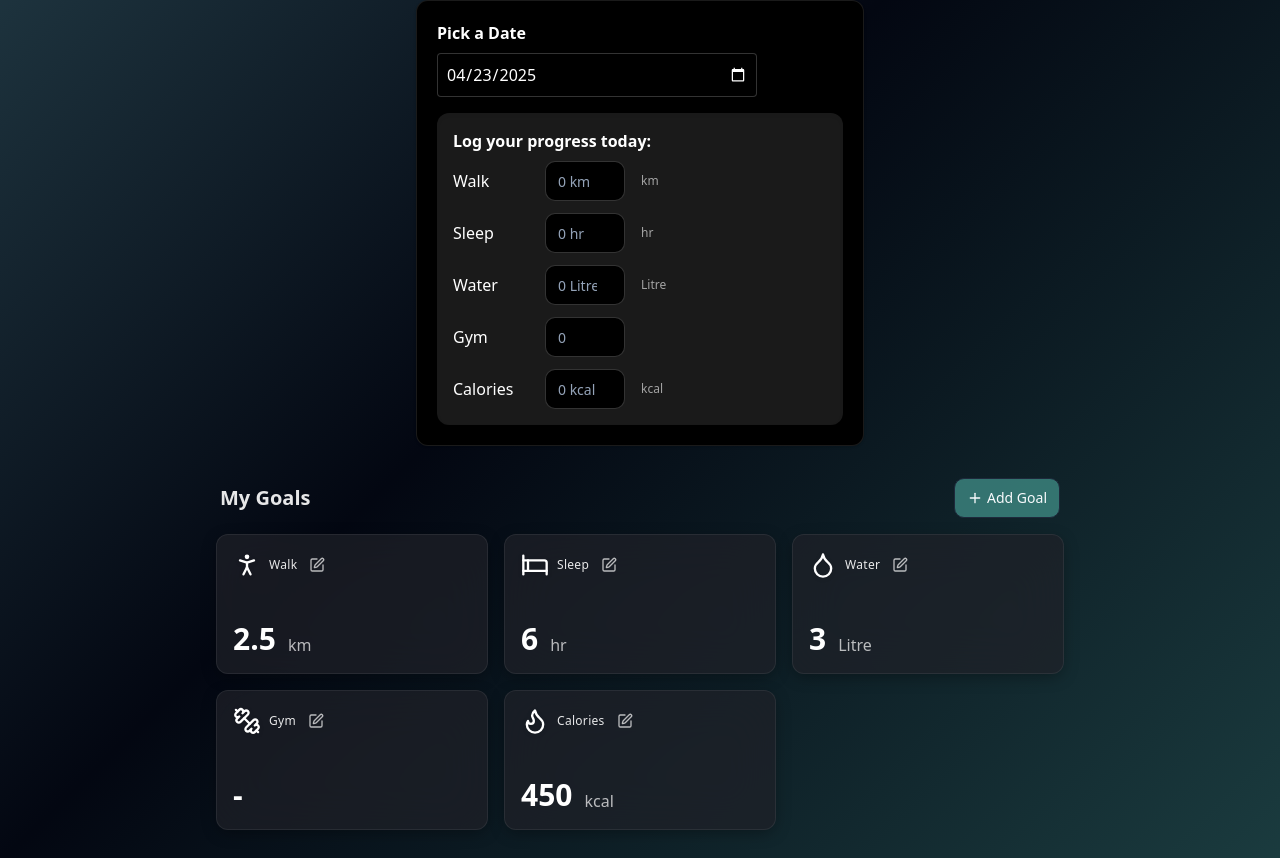
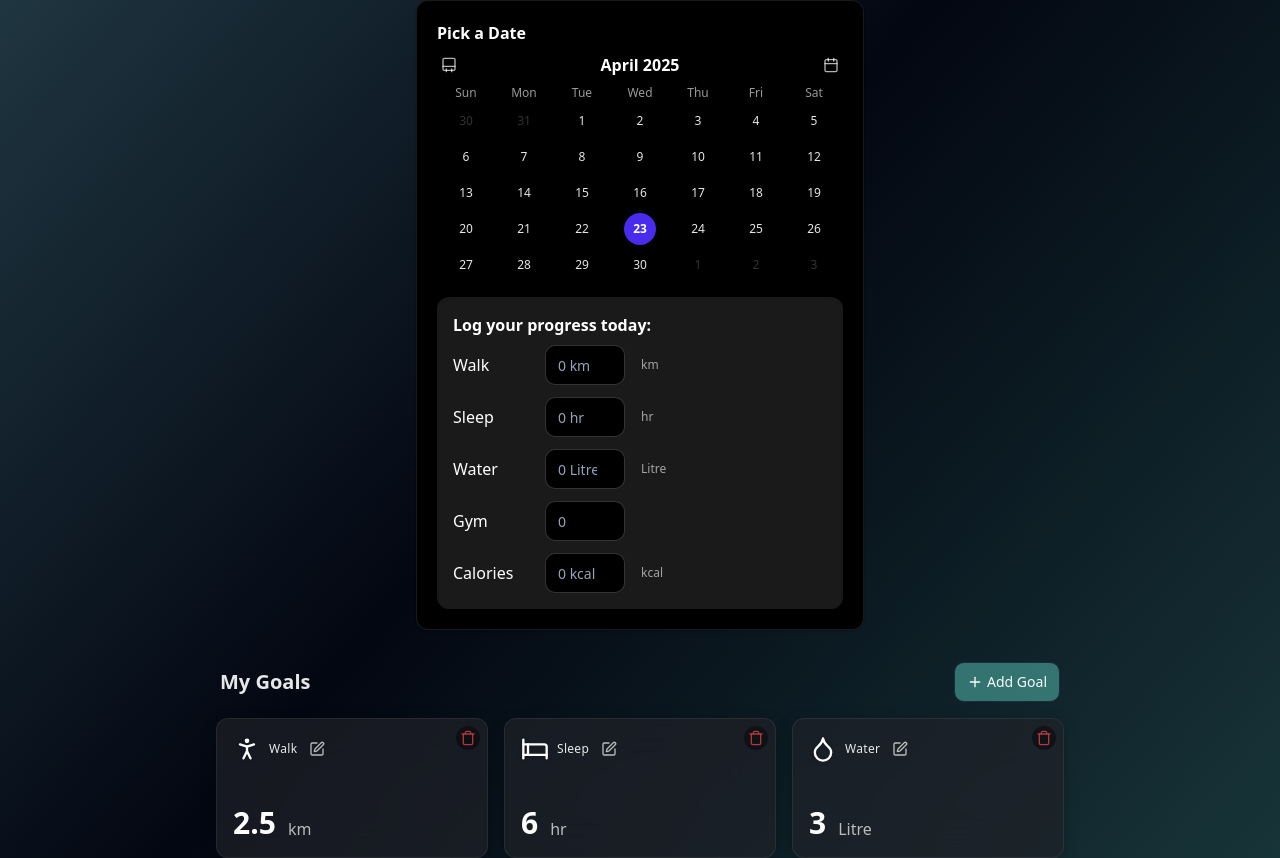
Before and after one commit to ETHERDEV-io/medzen-ai-companion, a React (Vite) app: page /health-goals in a window 1280 px wide. Shown: the part 453-1311 px from the top of the page. Built offline with nearby package versions, Linux system fonts and the light colour scheme.

Commit message:
Fix: Calendar and goal card improvements
- Reverted background to black.
- Implemented a grid calendar with a single color for selected dates.
- Added a delete option to the goal cards.

```diff
--- a/src/components/health-goals/HealthGoalsCalendar.tsx
+++ b/src/components/health-goals/HealthGoalsCalendar.tsx
@@ -2,20 +2,14 @@
 import React, { useState, useEffect } from "react";
 import { Card } from "@/components/ui/card";
 import { Input } from "@/components/ui/input";
+import { Calendar as CalendarIcon } from "lucide-react";
+import { cn } from "@/lib/utils";
+import { addMonths, subMonths, startOfMonth, endOfMonth, startOfWeek, endOfWeek, addDays, isSameMonth, isSameDay, format, parseISO } from "date-fns";
 
-interface HealthGoalsCalendarProps {
-  goals: Record<string, string>;
-  customGoals: Array<{ label: string, value: string, unit: string }>;
-  progressLog: Record<string, Record<string, string>>;
-  onDailyProgressChange: (goalKey: string, value: string, dateOverride?: string) => void;
-  selectedDate: string;
-  onDateSelected: (dateStr: string) => void;
-}
-
+// Utility to get all preset and custom goals for the log form
 function getAllGoals(goals: Record<string, string>, customGoals: Array<{ label: string; value: string; unit: string }>) {
   const presetGoalMeta: Record<string, { label: string; unit: string }> = {
     walk: { label: "Walk", unit: "km" },
-    // heart is removed
     sleep: { label: "Sleep", unit: "hr" },
     water: { label: "Water", unit: "Litre" },
     gym: { label: "Gym", unit: "" },
@@ -40,6 +34,106 @@ function getAllGoals(goals: Record<string, string>, customGoals: Array<{ label:
   ];
 }
 
+// Simple Calendar Grid (shows days of current month, highlights selected)
+function CalendarGrid({
+  value,
+  onChange,
+  highlightColor = "bg-purple-600",
+  className,
+}: {
+  value: string;
+  onChange: (dateStr: string) => void;
+  highlightColor?: string;
+  className?: string;
+}) {
+  const [month, setMonth] = useState(() => value ? parseISO(value) : new Date());
+
+  useEffect(() => {
+    // if value's month is not in the current, update
+    const newVal = value ? parseISO(value) : new Date();
+    if (month.getMonth() !== newVal.getMonth() || month.getFullYear() !== newVal.getFullYear()) {
+      setMonth(newVal);
+    }
+  }, [value]);
+
+  const firstDayOfMonth = startOfMonth(month);
+  const lastDayOfMonth = endOfMonth(month);
+  const startDate = startOfWeek(firstDayOfMonth, { weekStartsOn: 0 });
+  const endDate = endOfWeek(lastDayOfMonth, { weekStartsOn: 0 });
+  const today = new Date();
+
+  // Build 6 weeks grid
+  let days = [];
+  let day = startDate;
+  while (day <= endDate) {
+    days.push(day);
+    day = addDays(day, 1);
+  }
+
+  return (
+    <div className={cn("w-full", className)}>
+      <div className="flex items-center mb-2 justify-between">
+        <button
+          className="text-white/70 p-1 rounded hover:bg-white/10"
+          aria-label="Previous month"
+          onClick={() => setMonth(subMonths(month, 1))}
+          type="button"
+        >
+          <CalendarIcon className="w-4 h-4 rotate-180" />
+        </button>
+        <span className="text-white font-semibold text-base">{format(month, "MMMM yyyy")}</span>
+        <button
+          className="text-white/70 p-1 rounded hover:bg-white/10"
+          aria-label="Next month"
+          onClick={() => setMonth(addMonths(month, 1))}
+          type="button"
+          disabled={format(addMonths(month, 1), "yyyy-MM") > format(today, "yyyy-MM")}
+        >
+          <CalendarIcon className="w-4 h-4" />
+        </button>
+      </div>
+      <div className="grid grid-cols-7 text-xs mb-1 gap-y-1">
+        {["Sun", "Mon", "Tue", "Wed", "Thu", "Fri", "Sat"].map(d => (
+          <div key={d} className="text-white/60 text-center font-medium">{d}</div>
+        ))}
+        {days.map((curr, idx) => {
+          const dStr = format(curr, "yyyy-MM-dd");
+          const isSelected = value === dStr;
+          const inMonth = isSameMonth(curr, month);
+          const isToday = isSameDay(curr, today);
+          return (
+            <button
+              key={idx}
+              disabled={!inMonth || dStr > format(today, "yyyy-MM-dd")}
+              onClick={() => onChange(dStr)}
+              className={cn(
+                "h-8 w-8 text-center rounded-full mx-auto flex items-center justify-center transition-all",
+                !inMonth ? "text-white/20 cursor-not-allowed" : "cursor-pointer text-white/90",
+                isSelected && highlightColor + " text-white font-bold",
+                isToday && !isSelected && "border border-white/30",
+                !isSelected && !isToday && "hover:bg-white/10"
+              )}
+              aria-label={format(curr, "yyyy-MM-dd")}
+              type="button"
+            >
+              {curr.getDate()}
+            </button>
+          );
+        })}
+      </div>
+    </div>
+  );
+}
+
+interface HealthGoalsCalendarProps {
+  goals: Record<string, string>;
+  customGoals: Array<{ label: string, value: string, unit: string }>;
+  progressLog: Record<string, Record<string, string>>;
+  onDailyProgressChange: (goalKey: string, value: string, dateOverride?: string) => void;
+  selectedDate: string;
+  onDateSelected: (dateStr: string) => void;
+}
+
 export default function HealthGoalsCalendar({
   goals,
   customGoals,
@@ -48,38 +142,27 @@ export default function HealthGoalsCalendar({
   selectedDate,
   onDateSelected,
 }: HealthGoalsCalendarProps) {
-  const [calendarDate, setCalendarDate] = useState(selectedDate);
-
-  useEffect(() => {
-    setCalendarDate(selectedDate);
-  }, [selectedDate]);
-
   const todayStr = new Date().toISOString().slice(0, 10);
-  const isToday = calendarDate === todayStr;
   const allGoals = getAllGoals(goals, customGoals);
+  const isToday = selectedDate === todayStr;
 
   return (
     <Card className="bg-black rounded-xl shadow mb-8 p-4 md:p-5 max-w-md mx-auto border border-white/10 dark:bg-black dark:border-white/10">
       <div>
         <div className="text-base font-semibold text-white mb-2">Pick a Date</div>
-        <input
-          type="date"
-          className="w-full max-w-xs mb-4 rounded p-2 text-base border border-white/20 bg-black text-white"
-          value={calendarDate}
-          onChange={e => {
-            setCalendarDate(e.target.value);
-            onDateSelected(e.target.value);
-          }}
-          max={todayStr}
+        <CalendarGrid
+          value={selectedDate}
+          onChange={onDateSelected}
+          highlightColor="bg-purple-600"
         />
       </div>
-      <div className="bg-white/5 rounded-lg p-4 shadow-inner dark:bg-white/10">
+      <div className="bg-white/5 rounded-lg p-4 shadow-inner dark:bg-white/10 mt-4">
         <div className="font-semibold mb-2 text-white">
-          {isToday ? "Log your progress today:" : `Progress on ${calendarDate}`}
+          {isToday ? "Log your progress today:" : `Progress on ${selectedDate}`}
         </div>
         <ul className="space-y-3">
           {allGoals.map((goal) => {
-            const goalLog = progressLog?.[calendarDate]?.[goal.key] ?? "";
+            const goalLog = progressLog?.[selectedDate]?.[goal.key] ?? "";
             return (
               <li key={goal.key} className="flex items-center gap-3">
                 <span className="font-medium min-w-[80px] text-white">{goal.label}</span>
@@ -106,7 +189,9 @@ export default function HealthGoalsCalendar({
           })}
         </ul>
         {!isToday && (
-          <div className="text-xs mt-3 text-white/50">Only today's data can be updated. Viewing past data only.</div>
+          <div className="text-xs mt-3 text-white/50">
+            Only today's data can be updated. Viewing past data only.
+          </div>
         )}
       </div>
     </Card>
--- a/src/pages/HealthGoals.tsx
+++ b/src/pages/HealthGoals.tsx
@@ -1,7 +1,6 @@
-
 import HealthGoalCard from "@/components/health-goals/HealthGoalCard";
 import { useState } from "react";
-import { Plus } from "lucide-react";
+import { Plus, Trash } from "lucide-react";
 import GoalFormDialog from "@/components/health-goals/GoalFormDialog";
 import ProgressGraph from "@/components/health-goals/ProgressGraph";
 import { Button } from "@/components/ui/button";
@@ -95,6 +94,24 @@ export default function HealthGoals() {
     setEditDialogOpen(false);
   }
 
+  function handleDeleteGoal(idx: number, type: "preset" | "custom", key?: string) {
+    if (type === "custom" && idx !== null) {
+      setCustomGoals(prev => {
+        const updated = prev.filter((_, i) => i !== idx);
+        localStorage.setItem("custom-health-goals", JSON.stringify(updated));
+        return updated;
+      });
+    } else if (type === "preset" && key) {
+      setGoals(prev => {
+        const preset = GOAL_PRESETS.find(g => g.key === key);
+        if (!preset) return prev;
+        const updated = {...prev, [preset.key]: preset.default};
+        localStorage.setItem("modern-health-goals", JSON.stringify(updated));
+        return updated;
+      });
+    }
+  }
+
   function getDateRangeData(days: number) {
     const arr: Array<{date: string, progress: number}> = [];
     for (let i = days - 1; i >= 0; i--) {
@@ -178,8 +195,8 @@ export default function HealthGoals() {
           "
         >
           {GOAL_PRESETS.map(goal => (
+            <div key={goal.key} className="relative group">
               <HealthGoalCard
-              key={goal.key}
                 label={goal.label}
                 value={goals[goal.key as GoalKey]}
                 unit={goal.unit}
@@ -188,10 +205,19 @@ export default function HealthGoals() {
                 onEdit={() => handleEditGoal(goal, null, "preset")}
                 useDialogEdit
               />
+              <button
+                className="absolute top-2 right-2 z-10 opacity-70 group-hover:opacity-100 text-red-500 hover:text-red-700 transition p-1 rounded-full bg-black/60"
+                title="Delete goal (reset to default)"
+                onClick={() => handleDeleteGoal(null, "preset", goal.key)}
+                type="button"
+              >
+                <Trash className="w-4 h-4" />
+              </button>
+            </div>
           ))}
           {customGoals.map((goal, idx) => (
+            <div key={goal.label + idx} className="relative group">
               <HealthGoalCard
-              key={goal.label + idx}
                 label={goal.label}
                 value={goal.value}
                 unit={goal.unit}
@@ -200,6 +226,15 @@ export default function HealthGoals() {
                 onEdit={() => handleEditGoal(goal, idx, "custom")}
                 useDialogEdit
               />
+              <button
+                className="absolute top-2 right-2 z-10 opacity-70 group-hover:opacity-100 text-red-500 hover:text-red-700 transition p-1 rounded-full bg-black/60"
+                title="Delete custom goal"
+                onClick={() => handleDeleteGoal(idx, "custom")}
+                type="button"
+              >
+                <Trash className="w-4 h-4" />
+              </button>
+            </div>
           ))}
         </section>
       </div>
```
Lines whose indentation alone changed are shown as unchanged.
